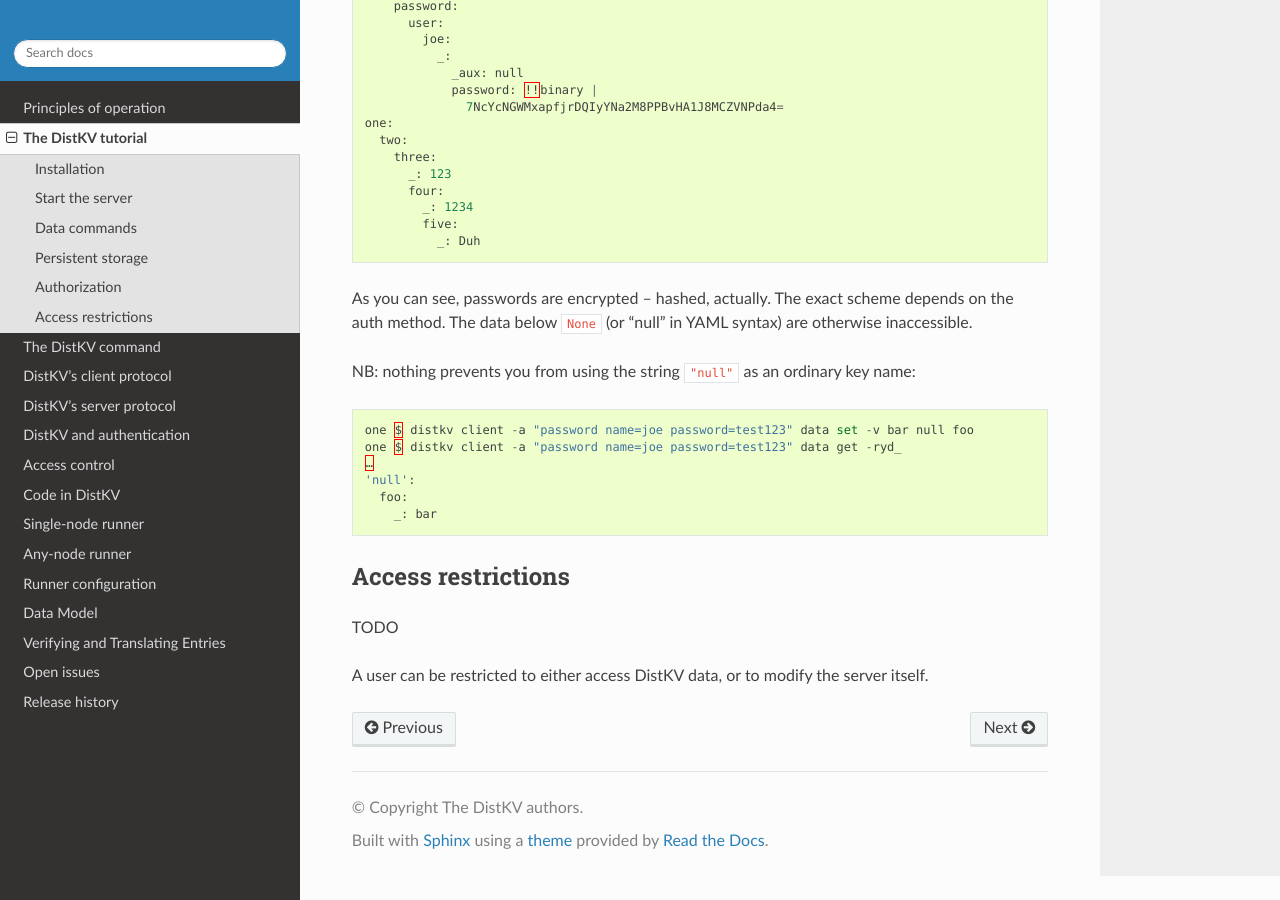
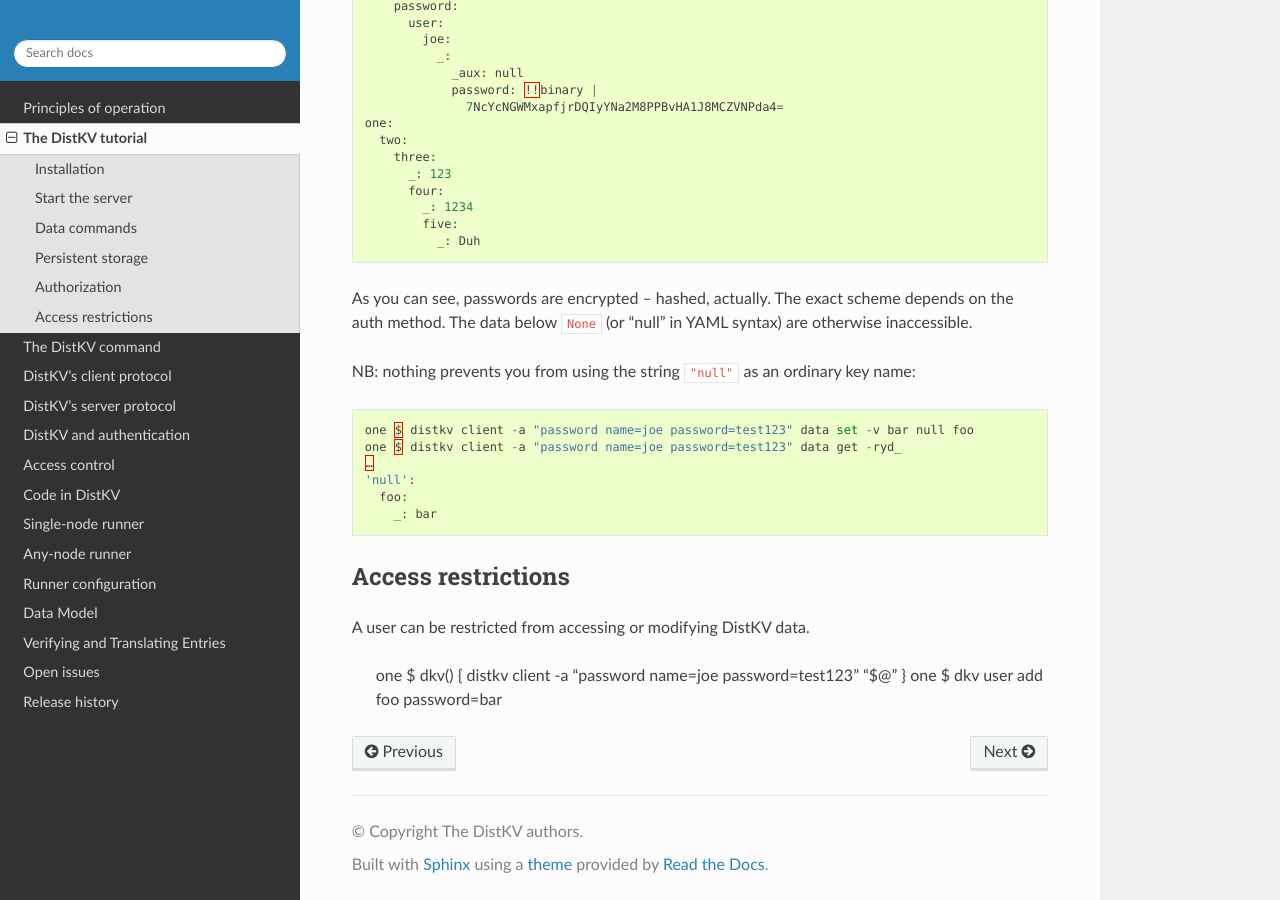
Before and after one commit to M-o-a-T/moat-kv, a Sphinx documentation site: the page built from docs/source/tutorial.rst, in a window 1280 px wide and 900 px high, scrolled down 4001 px. Built offline with Sphinx 7.4.7 and the Read the Docs theme 2.0.0, drawn with Linux system fonts in a browser that asks for light colours.

Commit message:
more doc snippets

```diff
--- a/docs/source/code.rst
+++ b/docs/source/code.rst
@@ -6,7 +6,7 @@
 client or for a runner daemon.
 
 TODO: There is no dependency resolution. Thus, while you can store Python
-modules in DistKV, there's no guarantee yet that they'll actually be loaded
+modules in DistKV, there's no guarantee yet that they'll actually be present
 when your code loads.
 
 
@@ -16,8 +16,8 @@
 
 Python code stored in DistKV is wrapped with a procedure context, mainly to
 make returning a result more straightforward. This is done by indenting the
-code before compiling it, so you can't depend on multi-line strings to be
-flush left.
+code before compiling it: don't depend on multi-line strings to be flush
+left.
 
 Storage
 =======
--- a/docs/source/tutorial.rst
+++ b/docs/source/tutorial.rst
@@ -218,7 +218,7 @@
 Access restrictions
 ===================
 
-TODO
+A user can be restricted from accessing or modifying DistKV data.
 
-A user can be restricted to either access DistKV data, or to modify
-the server itself.
+   one $ dkv() { distkv client -a "password name=joe password=test123" "$@" }
+   one $ dkv user add foo password=bar
```
